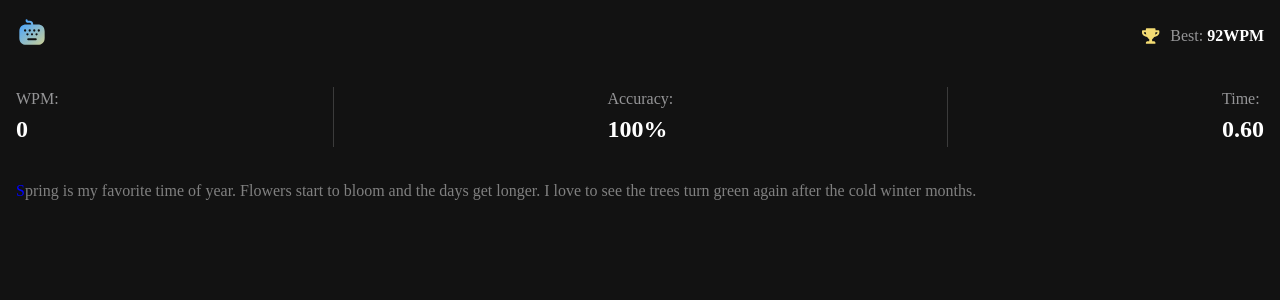
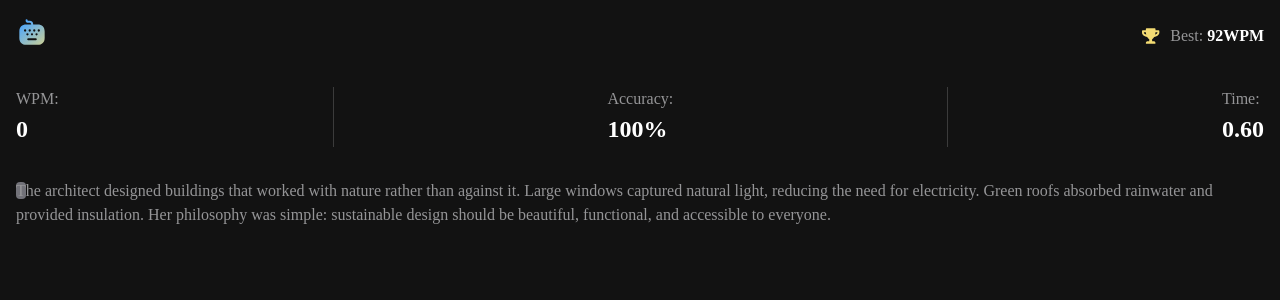
Before and after one commit to Akintayo74/typing-speed-test-camden, a React (Vite) app: page / in a window 1280 px wide. Shown: the top 300 px of the page. Built offline with nearby package versions, Linux system fonts and the light colour scheme; a web font is replaced by a local one.

Commit message:
Style text display --laptop view

```diff
--- a/src/components/TextDisplay/TextDisplay.module.css
+++ b/src/components/TextDisplay/TextDisplay.module.css
@@ -3,11 +3,14 @@
 .container {
     cursor: text;
 
+    @media(--laptop) {
+        font-size: 40px;
+    }
 }
 
 
 .pending {
-    color: grey;
+
 }
 
 .correct {
@@ -20,5 +23,6 @@
 }
 
 .current {
-    color: blue;
+    background-color: var(--colors-neutral-500);
+    border-radius: 4px;
 }
--- a/src/components/TypingInput/TypingInput.module.css
+++ b/src/components/TypingInput/TypingInput.module.css
@@ -3,4 +3,7 @@
 .hiddenInput {
     position: absolute;
     opacity: 0;
+    pointer-events: none;
+    width: 0;
+    height: 0;
 }
--- a/src/components/TypingTest/TypingTest.tsx
+++ b/src/components/TypingTest/TypingTest.tsx
@@ -10,7 +10,7 @@ import { sample } from '../../utils';
 
 function TypingTest() {
   const [targetText, setTargetText] = React.useState(() => {
-    const randomExercise = sample(typingData.easy);
+    const randomExercise = sample(typingData.medium);
     return randomExercise.text;
   });
 
--- a/src/index.css
+++ b/src/index.css
@@ -15,6 +15,7 @@
 
   --colors-neutral-900: hsla(0, 0%, 7%, 1);
   --colors-neutral-700: hsla(0, 0%, 23%, 1);
+  --colors-neutral-500: hsla(240, 3%, 46%, 1);
   --colors-neutral-400: hsla(240, 1%, 59%, 1);
   --colors-neutral-0: hsla(0, 0%, 100%, 1);
 
```
